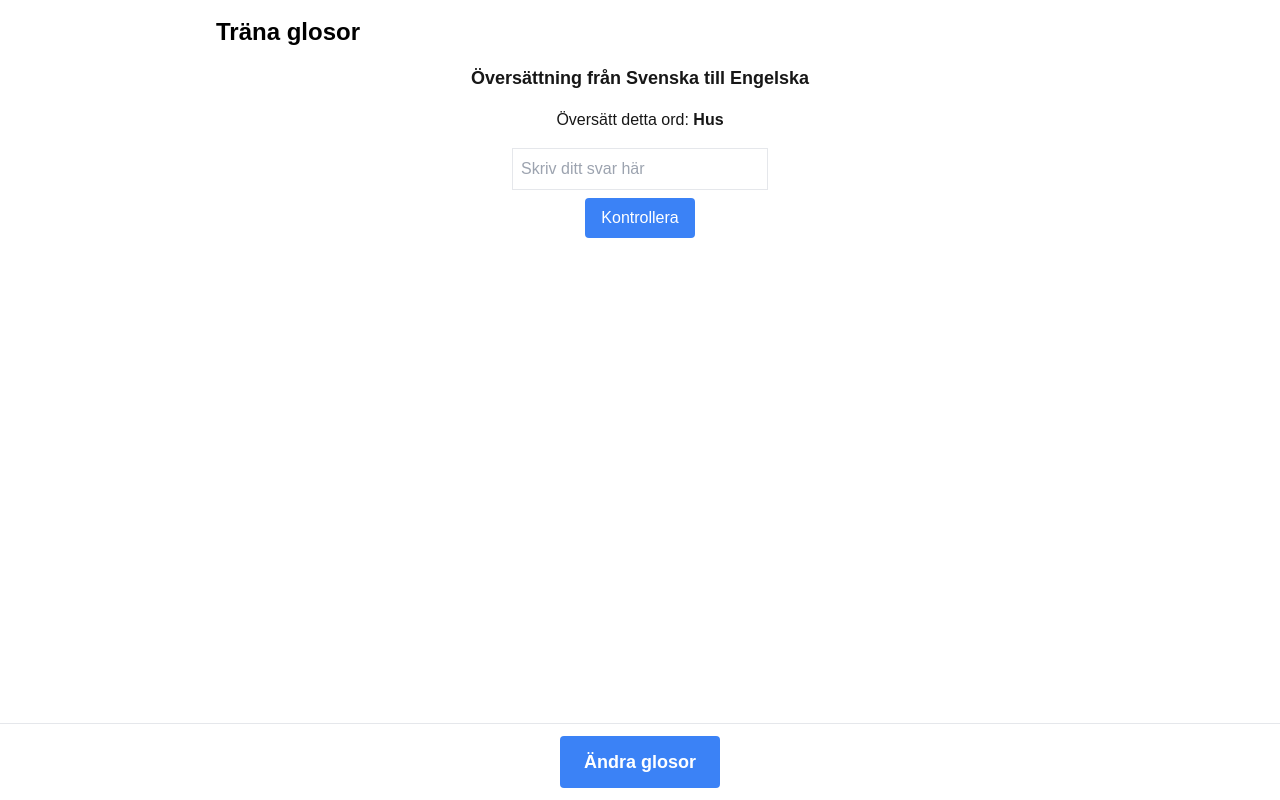
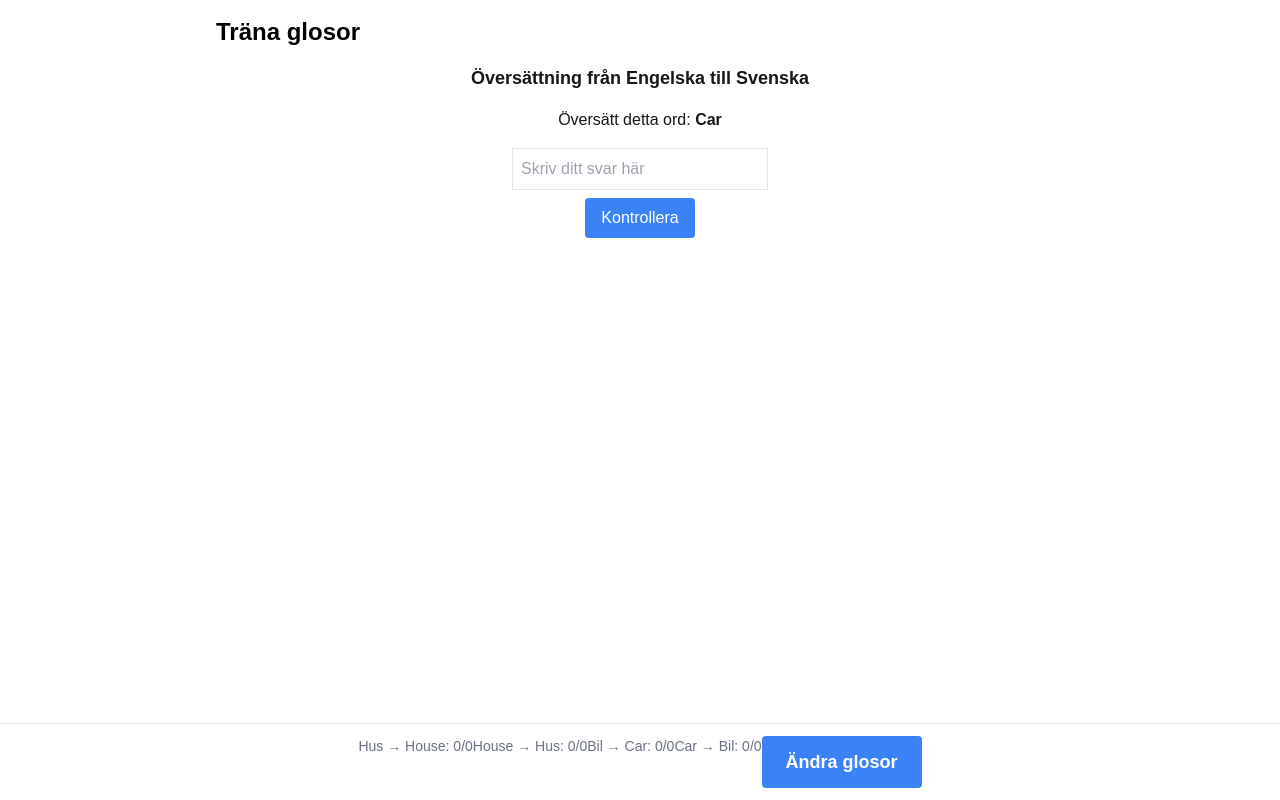
Before and after one commit to meros/nextjs-glosor, a Next.js app: page /train in a window 1280 px wide. Built offline with nearby package versions, Linux system fonts and the light colour scheme.

Commit message:
Add simple stats to answers

```diff
--- a/src/app/train/page.tsx
+++ b/src/app/train/page.tsx
@@ -1,48 +1,70 @@
 'use client';
 
 import { useRouter } from 'next/navigation';
-import { useState } from 'react';
+import { useMemo, useState } from 'react';
 import VocabularyTest from '../components/VocabularyTest';
 import { useGlossary } from '../context/GlossaryContext';
 
 export default function TrainPage() {
   const glossaryContext = useGlossary();
+  const [items, setItems] = useState<
+    {
+      fromLanguage: string;
+      toLanguage: string;
+      from: string;
+      to: string;
+      correct: number;
+      total: number;
+    }[]
+  >(
+    glossaryContext.glossary.items.flatMap((item) => [
+      {
+        fromLanguage: glossaryContext.glossary.fromLanguage,
+        toLanguage: glossaryContext.glossary.toLanguage,
+        from: item.a,
+        to: item.b,
+        correct: 0,
+        total: 0,
+      },
+      {
+        fromLanguage: glossaryContext.glossary.toLanguage,
+        toLanguage: glossaryContext.glossary.fromLanguage,
+        from: item.b,
+        to: item.a,
+        correct: 0,
+        total: 0,
+      },
+    ]),
+  );
 
   const router = useRouter();
 
-  const chooseRandomItem = () => {
-    return glossaryContext.glossary.items[Math.floor(Math.random() * glossaryContext.glossary.items.length)];
+  const chooseRandomItemIdx = () => {
+    return Math.floor(Math.random() * items.length);
   };
 
-  const chooseRandomLanguage = () => {
-    return Math.random() > 0.5 ? glossaryContext.glossary.fromLanguage : glossaryContext.glossary.toLanguage;
-  };
-
-  const [item, setItem] = useState(chooseRandomItem());
-  const [language, setLanguage] = useState(chooseRandomLanguage());
+  const [itemIdx, setItemIdx] = useState(chooseRandomItemIdx());
+  const item = useMemo(() => items[itemIdx], [itemIdx, items]);
 
   const [userInput, setUserInput] = useState('');
 
-  const fromVocabulary = language === glossaryContext.glossary.fromLanguage ? item.a : item.b;
-  const toVocabulary = language === glossaryContext.glossary.fromLanguage ? item.b : item.a;
-  const fromLanguage =
-    language === glossaryContext.glossary.fromLanguage
-      ? glossaryContext.glossary.fromLanguage
-      : glossaryContext.glossary.toLanguage;
-  const toLanguage =
-    language === glossaryContext.glossary.fromLanguage
-      ? glossaryContext.glossary.toLanguage
-      : glossaryContext.glossary.fromLanguage;
-
   const onCheckAnswer = (answer: string) => {
-    if (answer === toVocabulary) {
+    if (answer === item.to) {
       alert('Rätt svar!');
     } else {
       alert('Fel svar!');
     }
 
-    setItem(chooseRandomItem());
-    setLanguage(chooseRandomLanguage());
+    setItems([
+      ...items.slice(0, itemIdx),
+      {
+        ...item,
+        correct: item.correct + (answer === item.to ? 1 : 0),
+        total: item.total + 1,
+      },
+      ...items.slice(itemIdx + 1),
+    ]);
+    setItemIdx(chooseRandomItemIdx());
     setUserInput('');
   };
 
@@ -51,7 +73,7 @@ export default function TrainPage() {
       <div className="bg-white rounded-lg w-full max-w-4xl ">
         <header className="text-black text-2xl p-6 font-bold py-4 w-full">Träna glosor</header>
         <VocabularyTest
-          data={{ fromLanguage, toLanguage, fromVocabulary, userInput }}
+          data={{ fromVocabulary: item.from, fromLanguage: item.fromLanguage, toLanguage: item.toLanguage, userInput }}
           onHandlers={{
             setUserInput,
             onCheckAnswer,
@@ -60,6 +82,11 @@ export default function TrainPage() {
       </div>
       <footer className="fixed bottom-0 left-0 right-0 bg-white border-t border-gray-200 py-3">
         <div className="flex justify-center">
+          {items.map((item, idx) => (
+            <div key={idx} className="text-sm text-gray-500">
+              {item.from} → {item.to}: {item.correct}/{item.total}
+            </div>
+          ))}
           <button
             className="bg-blue-500 text-white text-lg font-bold py-3 px-6 rounded hover:bg-blue-700"
             onClick={() => {
```
